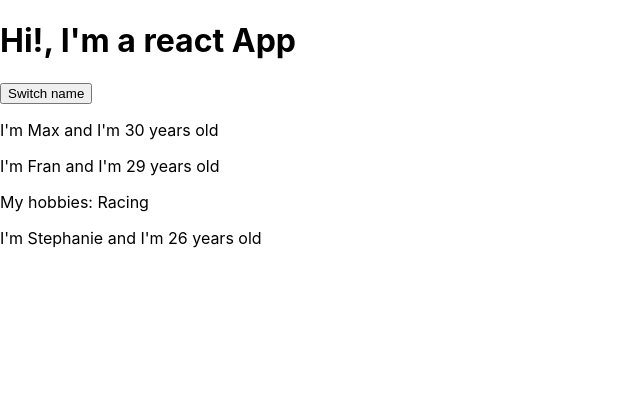
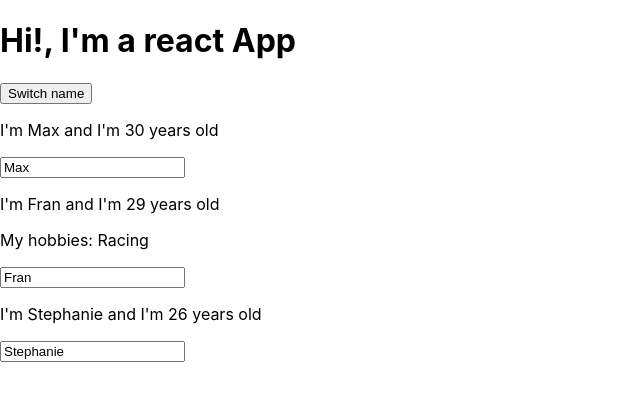
Before and after one commit to FranBisquerra/react-the-complete-guide, a React (Create React App) app: page / in a window 1280 px wide. Shown: the top 400 px of the page, without its empty margins (0-640 px from the left). Built offline with nearby package versions, Linux system fonts and the light colour scheme.

Commit message:
Add two way bindig

```diff
--- a/src/App.js
+++ b/src/App.js
@@ -22,6 +22,16 @@
     })
   }
 
+  nameChangedHandler = (event) => {
+    this.setState({
+      persons: [
+        {name: 'Max', age: 30},
+        {name: event.target.value, age: 29},
+        {name: 'Stephanie', age: 27},
+      ]
+    })
+  }
+
   render() {
     return (
       <div className="App">
@@ -33,6 +43,7 @@
         <Person
           name={this.state.persons[1].name}
           age={this.state.persons[1].age}
+          changed={this.nameChangedHandler}
           click={this.switchNameHandler.bind(this, 'Max!')}>My hobbies: Racing</Person>
         <Person
           name={this.state.persons[2].name}
--- a/src/Person/Person.js
+++ b/src/Person/Person.js
@@ -5,6 +5,7 @@
     <div>
       <p onClick={props.click}>I'm {props.name} and I'm {props.age} years old</p>
       <p>{props.children}</p>
+      <input type="text" onChange={props.changed} value={props.name}></input>
     </div>
   );
 };
```
Lines whose indentation alone changed are shown as unchanged.
